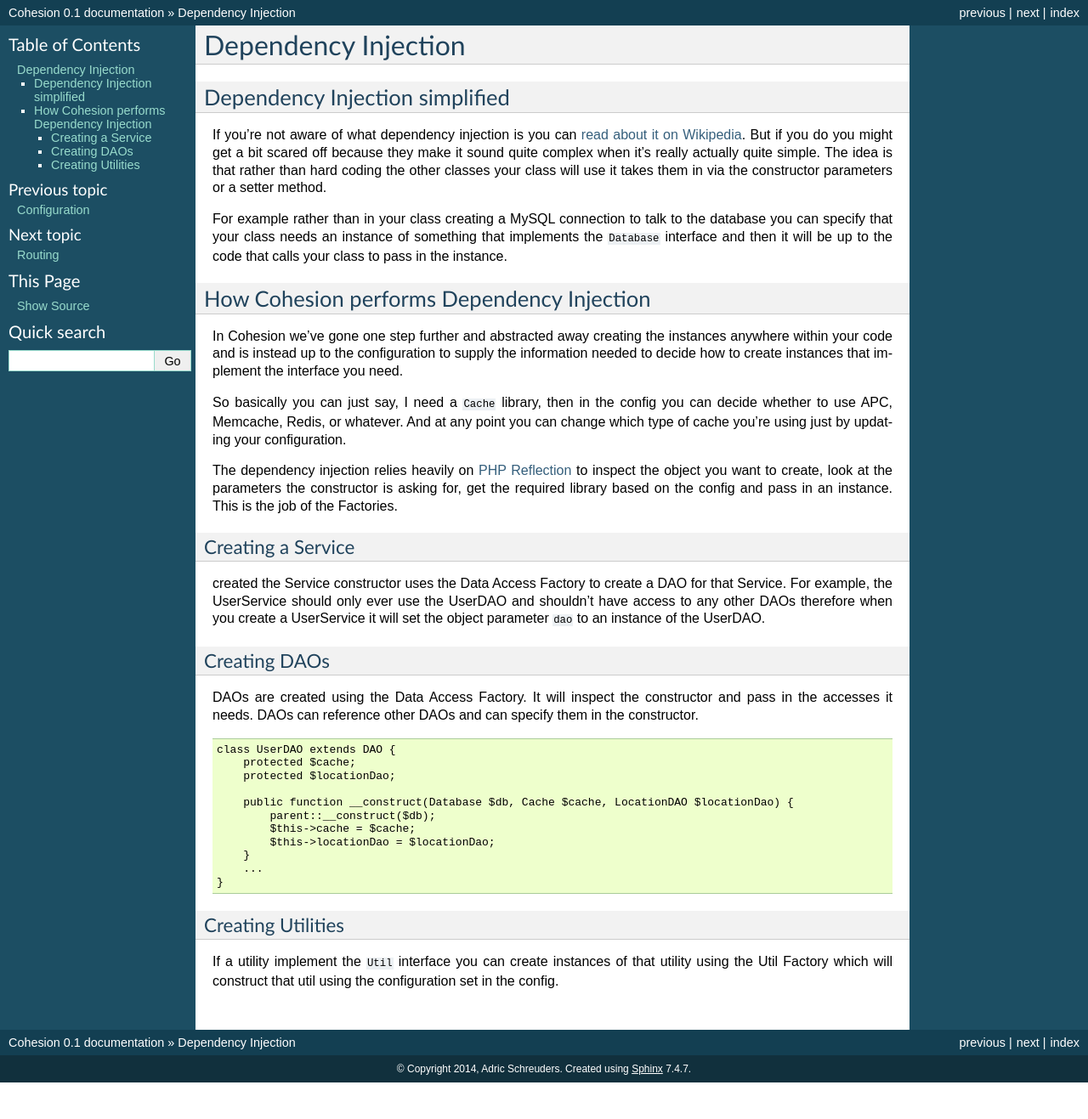
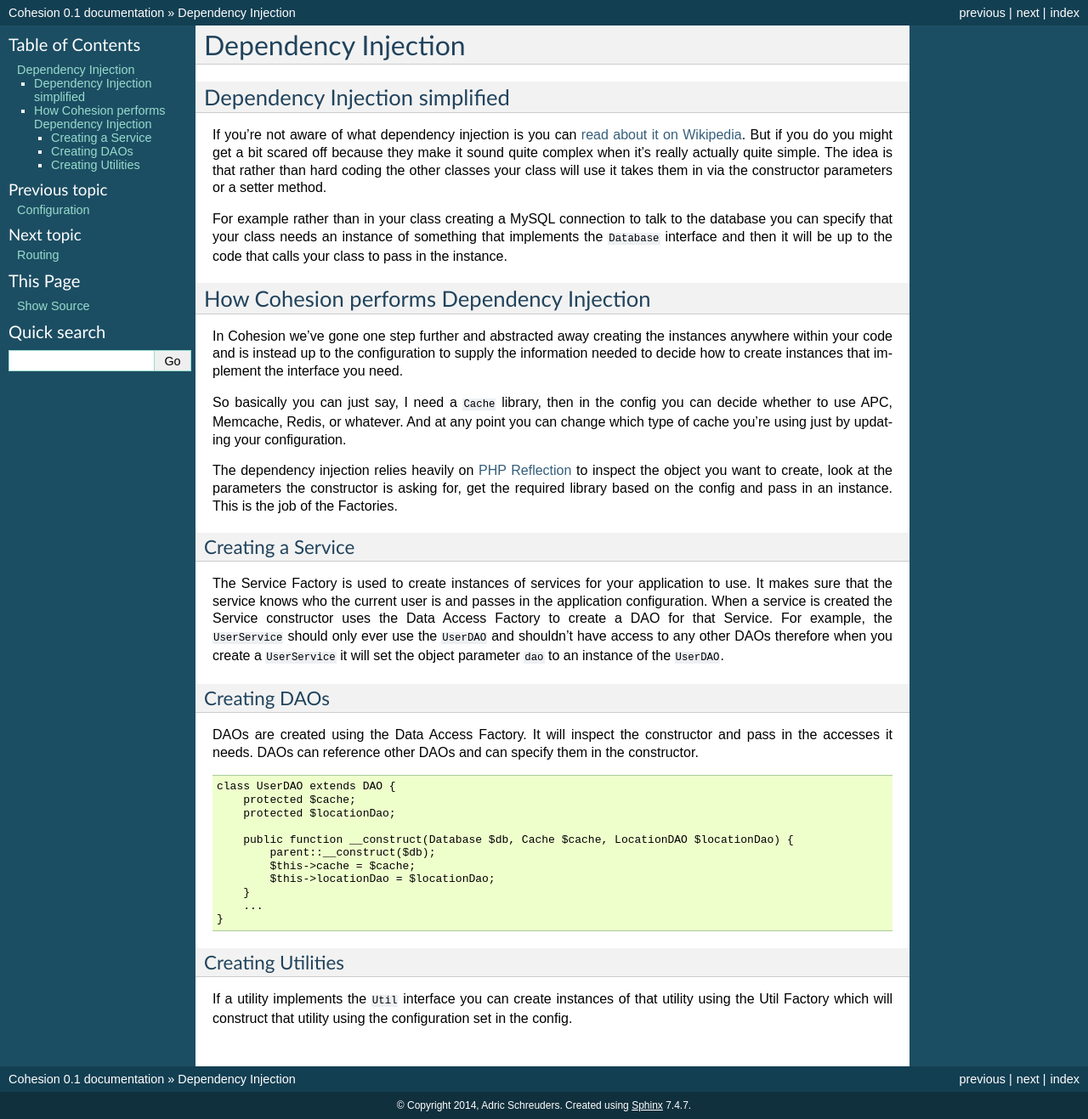
Before and after one commit to cohesion/cohesion-docs, a Sphinx documentation site: the page built from docs/di.rst, in a window 1280 px wide. Shown: the whole page at 85% size. Built offline with Sphinx 7.4.7, drawn with Linux system fonts in a browser that asks for light colours; before the commit the page ends 1274 px from its top, so only the background shows below that.

Commit message:
Serveral trivial wording changes

```diff
--- a/docs/config.rst
+++ b/docs/config.rst
@@ -23,7 +23,7 @@ Each Service that you create will get a copy of the ``application`` section. The
 Environment specific configurations
 ===================================
 
-For environment specific configurations such as different database settings, etc for your dev, staging and production environments. These are just examples you can have separate configuration for what ever different environments you might have. Simply create additional configuration files in the form ``{environment}-conf.json``. For example, ``local-conf.json`` or ``production-conf.json``.
+Cohesion can load an additional separate configuration for different environments such as different database settings, etc for your dev, staging and production environments. These are just examples you can have separate configuration for what ever different environments you might have. Simply create additional configuration files in the form ``{environment}-conf.json``. For example, ``local-conf.json`` or ``production-conf.json``.
 
 Again these are cascaded so you only need to include the settings that are different for that environment and it will get the rest of the settings from your ``default-conf.json`` and the ``cohesion-default-conf.json``.
 
--- a/docs/di.rst
+++ b/docs/di.rst
@@ -24,7 +24,7 @@ The dependency injection relies heavily on `PHP Reflection <http://www.php.net/m
 Creating a Service
 ------------------
 
-created the Service constructor uses the Data Access Factory to create a DAO for that Service. For example, the UserService should only ever use the UserDAO and shouldn't have access to any other DAOs therefore when you create a UserService it will set the object parameter ``dao`` to an instance of the UserDAO.
+The Service Factory is used to create instances of services for your application to use. It makes sure that the service knows who the current user is and passes in the application configuration. When a service is created the Service constructor uses the Data Access Factory to create a DAO for that Service. For example, the ``UserService`` should only ever use the ``UserDAO`` and shouldn't have access to any other DAOs therefore when you create a ``UserService`` it will set the object parameter ``dao`` to an instance of the ``UserDAO``.
 
 
 Creating DAOs
@@ -50,4 +50,4 @@ DAOs are created using the Data Access Factory. It will inspect the constructor
 Creating Utilities
 ------------------
 
-If a utility implement the ``Util`` interface you can create instances of that utility using the Util Factory which will construct that util using the configuration set in the config.
+If a utility implements the ``Util`` interface you can create instances of that utility using the Util Factory which will construct that utility using the configuration set in the config.
--- a/docs/errors.rst
+++ b/docs/errors.rst
@@ -6,7 +6,7 @@ All errors should throw exceptions and only be caught at a point in the code tha
 Exceptions
 ==========
 
-You should create your own exceptions for application so that they can be handled appropriately. Cohesion specifies a ``UserSafeException``. You should use an implemenation of a ``UserSafeException`` for any errors that are safe for the user to see. This includes things such as invalid input etc. The message of ``UserSafeException``\s are displayed back to the user.
+You should create your own exceptions for your application so that they can be handled appropriately. Cohesion specifies a ``UserSafeException``. You should use an implemenation of a ``UserSafeException`` for any errors that are safe for the user to see. This includes things such as invalid input etc. The message of ``UserSafeException``\s are displayed back to the user.
 
 Error Output
 ============
--- a/docs/structure.rst
+++ b/docs/structure.rst
@@ -31,7 +31,7 @@ DAOs contain all the logic to store and retrieve objects and data from external
 Controllers
 ===========
 
-The Controllers are the external facing code that access the input variables and returns the output of the relevant view. The Controller handles the authentication, accesses the relevant Handler(s) then constructs the relevant view. It doesn't contain any business logic including authorisation.
+The Controllers are the external facing code that access the input variables and returns the output of the relevant view. The Controller handles the authentication, accesses the relevant Service(s) then constructs the relevant view. It doesn't contain any business logic including authorisation.
 
 
 Views
--- a/docs/utils.rst
+++ b/docs/utils.rst
@@ -9,7 +9,7 @@ Database Interaction
 
 A MySQL database library is provided to provide safe interaction with MySQL databases. The database class includes support for master/slave queries, transactions, named variables, as well as many other features.
 
-The Database library isn't an ORM it requires you to write SQL statements. This allows for better performance optimization and forces you to think about what SQL will actually be executed.
+The Database library isn't an ORM, it requires you to write SQL statements. This allows for better performance optimization and forces you to think about what SQL will actually be executed.
 
 The database library uses Mustache style named parameters.
 
```
